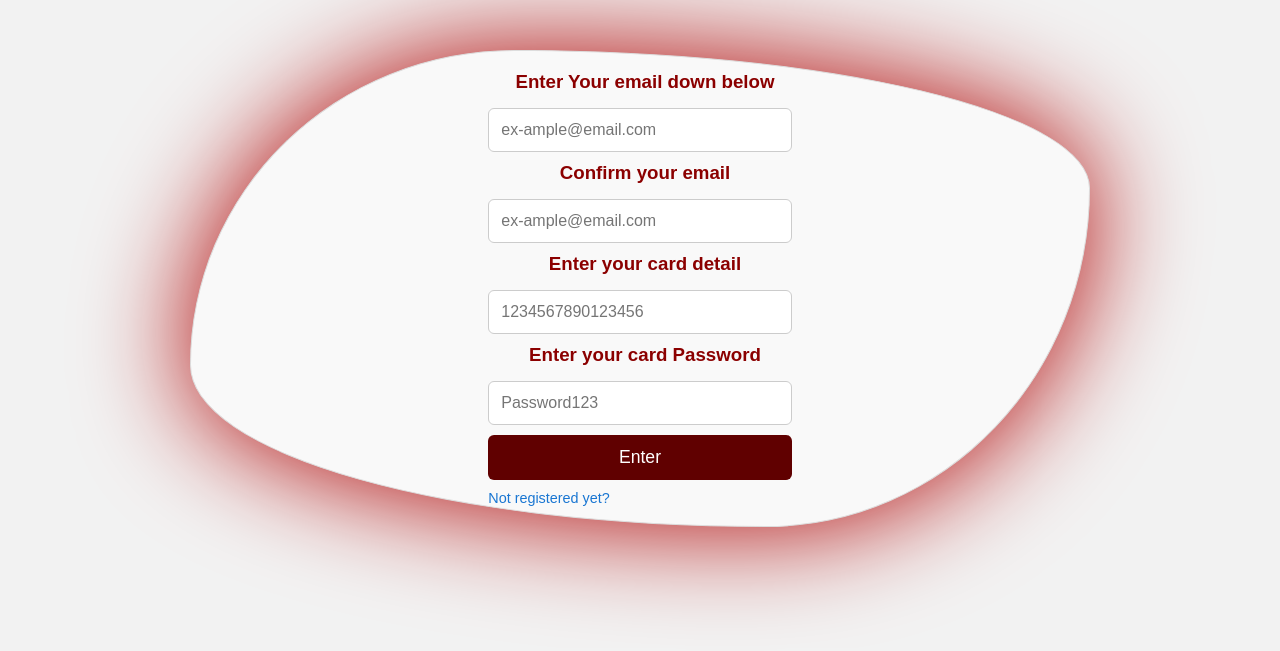
After one commit to LeonBUBT/Projekti, a PHP site: page /register.html in a window 1280 px wide. The commit adds this page. Shown: the top 651 px of the page. Run offline with PHP 8.4, Linux system fonts and the light colour scheme.

Commit message:
small changes

```diff
--- /dev/null
+++ b/CSS/register.css
@@ -0,0 +1,94 @@
+html{
+    scroll-behavior: smooth;
+}
+
+a{
+    text-decoration: none;
+}
+
+* {
+    margin: 0;
+    padding: 0;
+    color: white;
+}
+
+body {
+    font-family: Arial, Helvetica, sans-serif;
+    background-color: #f2f2f2;
+    overflow-x: hidden;
+}
+
+#login {
+    display: flex;
+    flex-direction: column;
+    align-items: center;
+    width: 120%;
+    max-width: 900px;
+    margin: 50px auto;
+    padding: 20px;
+    border: 1px solid #ddd;
+    border-radius: 36% 64% 36% 64% / 66% 29% 71% 34% ;
+    background-color: #f9f9f9;
+    backdrop-filter: blur( 10px );
+    box-shadow: 0px 0px 110px 0px rgba(176,0,0,1);
+    box-sizing: border-box;
+}
+
+#login h3 {
+    width: 100%;
+    text-align: center;
+    margin-bottom: 5px;
+
+    color: #8B0000;
+    padding-left: 10px;
+    box-sizing: border-box;
+}
+#login input[type="text"],
+#login input[type="password"] {
+    width: 100%;
+    max-width: 400px;
+    padding: 12px;
+    margin: 10px 0;
+    border: 1px solid #ccc;
+    border-radius: 6px;
+    font-size: 1em;
+    box-sizing: border-box;
+    color: #8B0000;
+}
+
+#login button {
+    width: 100%;
+    max-width: 400px;
+    padding: 12px;
+    background-color: #600000;
+    color: white;
+    font-size: 1.1em;
+    border: none;
+    border-radius: 6px;
+    cursor: pointer;
+    transition: background-color 0.3s ease, transform 0.2s ease;
+}
+
+#login button:hover {
+    background-color: #600000;
+    transform: scale(1.02);
+}
+
+#login a {
+    display: block;
+    margin-top: 10px;
+    color: #1976d2;
+    text-decoration: none;
+    font-size: 0.9em;
+}
+
+#login a:hover {
+    text-decoration: underline;
+}
+
+#error-message {
+    margin-top: 15px;
+    color: red;
+    font-size: 0.9em;
+    display: none;
+}
--- a/Kontakt.html
+++ b/Kontakt.html
@@ -5,6 +5,7 @@
     <meta name="viewport" content="width=device-width, initial-scale=1.0">
     <link rel="stylesheet" href="CSS/kontakt.css">
     <title>Nexus Bank - Contact</title>
+    <link rel="stylesheet" href="https://cdnjs.cloudflare.com/ajax/libs/font-awesome/5.15.4/css/all.min.css">
 </head>
 <body>
 
@@ -18,7 +19,7 @@
         </ul>
 
         <ul id="nav-bar-ul2">
-           <a href="Kontakt.html"> <li>Na kontaktoni</li></a>
+           <a href="kontakt.html"> <li>Na kontaktoni</li></a>
             <li><a href="Pikat.html">Kërko Pikat</a></li>
             <li>Shqip <img src="images/world.png" alt="" width="18px" ></li>
         </ul>
--- a/Pikat.html
+++ b/Pikat.html
@@ -4,6 +4,7 @@
     <meta charset="UTF-8">
     <meta name="viewport" content="width=device-width, initial-scale=1.0">
     <link rel="stylesheet" href="CSS/pikat.css">
+    <link rel="stylesheet" href="https://cdnjs.cloudflare.com/ajax/libs/font-awesome/5.15.4/css/all.min.css">
     <title>Nexus Bank - Points</title>
 </head>
 <body>
@@ -18,7 +19,7 @@
 
         <ul id="nav-bar-ul2">
            <a href="Kontakt.html"> <li>Na kontaktoni</li></a>
-            <li><a href="Pikat.html">Kërko Pikat</a></li>
+            <li><a href="pikat.html">Kërko Pikat</a></li>
             <li>Shqip <img src="images/world.png" alt="" width="18px" ></li>
         </ul>
     </div>
@@ -26,7 +27,7 @@
     <!-- ==================== header ================================= -->
 
     <div id="header">
-      <a href="index.html">  <img id="header-img" src="images/logo.png" alt="Nexus Logo" width="75px"> </a>
+        <a href="index.html">  <img id="header-img" src="images/logo.png" alt="Nexus Logo" width="75px"> </a>
 
         <ul id="header-ul1">
             <li><h1>Nexus</h1></li>
--- /dev/null
+++ b/register.html
@@ -0,0 +1,32 @@
+<!DOCTYPE html>
+<html lang="en">
+<head>
+    <meta charset="UTF-8">
+    <meta name="viewport" content="width=device-width, initial-scale=1.0">
+    <title>Register</title>
+    <link rel="stylesheet" href="CSS/register.css">
+</head>
+<body>
+
+    <div id="login">
+        <form id="loginForm">
+        <h3 >Enter Your email down below</h3>
+        <input type="text" name="email" id="email" placeholder="ex-ample@email.com" required>
+        <h3 >Confirm your email</h3>
+
+        <input type="text" name="ConfirmEmail" id="ConfirmEmail" placeholder="ex-ample@email.com" required>
+        <h3 >Enter your card detail</h3>
+
+        <input type="text" name="CardNr" id="CardNr" placeholder="1234567890123456" required>
+        <h3 >Enter your card Password</h3>
+
+        <input type="password" name="password "id="password" placeholder="Password123"  required>
+        <button type="submit">Enter</button>
+        <a href="">Not registered yet?</a>
+
+        <div id="error-message"></div>
+        </form>
+    </div>
+
+</body>
+</html>
```
Also changed, not shown: CSS/style.css (+20 -6 lines), Login.html (+4 -4 lines), cards.html (added, +12 -0 lines), index.html (+5 -3 lines), CSS/cards.css (added).
